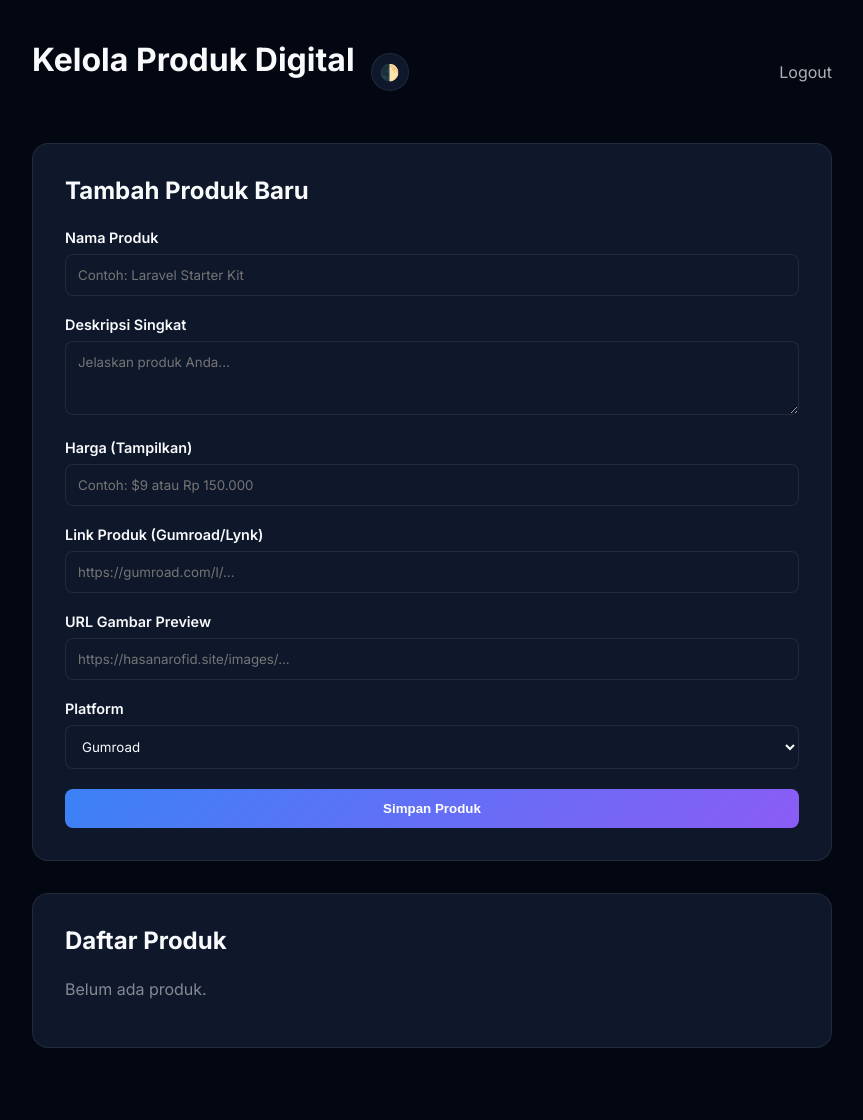
After one commit to hasanarofid/hasanarofid.site, a PHP site: page /form.php in a window 1280 px wide. The commit adds this page. Shown: the whole page, without its empty margins (208-1071 px from the left). Run offline with PHP 8.4, Linux system fonts and the light colour scheme; the visitor is signed in with stand-in values (Sample User, id 1); data comes from the database, SQL or seed files in the repository; both versions use the stored data as it was after the commit.

Commit message:
imrpove produk digital

```diff
--- /dev/null
+++ b/form.php
@@ -0,0 +1,243 @@
+<?php
+session_start();
+$dbFile = __DIR__ . '/stats.db';
+$password = "DemiAllah@1";
+
+// Handle Logout
+if (isset($_GET['logout'])) {
+    unset($_SESSION['admin_logged_in']);
+    header("Location: form.php");
+    exit;
+}
+
+// Handle Login
+if (isset($_POST['login'])) {
+    if ($_POST['password'] === $password) {
+        $_SESSION['admin_logged_in'] = true;
+        header("Location: form.php");
+        exit;
+    } else {
+        http_response_code(403);
+        die("<h1>403 Forbidden</h1><p>Akses ditolak. Password salah.</p>");
+    }
+}
+
+// Check Authentication
+if (!isset($_SESSION['admin_logged_in'])) {
+    http_response_code(403);
+    ?>
+    <!DOCTYPE html>
+    <html lang="id">
+    <head>
+        <meta charset="UTF-8">
+        <title>403 Forbidden</title>
+        <style>
+            :root { --bg: #030712; --surface: #0f172a; --border: rgba(255, 255, 255, 0.08); --text: #f8fafc; }
+            [data-theme="light"] { --bg: #f8fafc; --surface: #ffffff; --border: rgba(0, 0, 0, 0.08); --text: #0f172a; }
+            body { background: var(--bg); color: var(--text); font-family: 'Inter', sans-serif; display: flex; align-items: center; justify-content: center; height: 100vh; margin: 0; }
+            .container { text-align: center; }
+            h1 { cursor: pointer; user-select: none; }
+            input { padding: 12px; border-radius: 8px; border: 1px solid var(--border); background: var(--surface); color: var(--text); margin-top: 20px; }
+            button { padding: 12px 24px; border-radius: 8px; border: none; background: linear-gradient(135deg, #3b82f6, #8b5cf6); color: white; cursor: pointer; }
+            #login-section { display: none; margin-top: 20px; }
+            .theme-toggle { position: fixed; top: 20px; right: 20px; background: var(--surface); border: 1px solid var(--border); color: var(--text); width: 36px; height: 36px; border-radius: 50%; display: flex; align-items: center; justify-content: center; cursor: pointer; transition: 0.3s; }
+        </style>
+    </head>
+    <body>
+        <div class="theme-toggle" id="themeToggle">🌓</div>
+        <div class="container">
+            <h1 onclick="document.getElementById('login-section').style.display='block'">403 Forbidden</h1>
+            <p>Anda tidak memiliki izin untuk mengakses halaman ini.</p>
+            <div id="login-section">
+                <form method="POST">
+                    <input type="password" name="password" placeholder="Password" autofocus>
+                    <button type="submit" name="login">Login</button>
+                </form>
+            </div>
+        </div>
+        <script>
+            {
+                const themeToggle = document.getElementById('themeToggle');
+                const currentTheme = localStorage.getItem('theme') || 'dark';
+                if (currentTheme === 'light') { document.documentElement.setAttribute('data-theme', 'light'); themeToggle.textContent = '☀️'; }
+                themeToggle.addEventListener('click', () => {
+                    const theme = document.documentElement.getAttribute('data-theme');
+                    if (theme === 'light') { document.documentElement.removeAttribute('data-theme'); localStorage.setItem('theme', 'dark'); themeToggle.textContent = '🌓'; }
+                    else { document.documentElement.setAttribute('data-theme', 'light'); localStorage.setItem('theme', 'light'); themeToggle.textContent = '☀️'; }
+                });
+            }
+        </script>
+    </body>
+    </html>
+    <?php
+    exit;
+}
+
+// Database Connection
+try {
+    $db = new PDO('sqlite:' . $dbFile);
+    $db->setAttribute(PDO::ATTR_ERRMODE, PDO::ERRMODE_EXCEPTION);
+} catch (PDOException $e) {
+    die("Database connection failed.");
+}
+
+$editProduct = null;
+if (isset($_GET['edit'])) {
+    $stmt = $db->prepare("SELECT * FROM products WHERE id = ?");
+    $stmt->execute([$_GET['edit']]);
+    $editProduct = $stmt->fetch(PDO::FETCH_ASSOC);
+}
+
+// Handle Add or Update Product
+if (isset($_POST['save_product'])) {
+    $name = $_POST['name'];
+    $description = $_POST['description'];
+    $price = $_POST['price'];
+    $link = $_POST['link'];
+    $image_url = $_POST['image_url'];
+    $platform = $_POST['platform'];
+    $id = $_POST['id'] ?? null;
+
+    if ($id) {
+        $stmt = $db->prepare("UPDATE products SET name = ?, description = ?, price = ?, link = ?, image_url = ?, platform = ? WHERE id = ?");
+        $stmt->execute([$name, $description, $price, $link, $image_url, $platform, $id]);
+        $msg = "updated";
+    } else {
+        $stmt = $db->prepare("INSERT INTO products (name, description, price, link, image_url, platform) VALUES (?, ?, ?, ?, ?, ?)");
+        $stmt->execute([$name, $description, $price, $link, $image_url, $platform]);
+        $msg = "success";
+    }
+    header("Location: form.php?$msg=1");
+    exit;
+}
+
+// Handle Delete Product
+if (isset($_GET['delete'])) {
+    $id = $_GET['delete'];
+    $stmt = $db->prepare("DELETE FROM products WHERE id = ?");
+    $stmt->execute([$id]);
+    header("Location: form.php?deleted=1");
+    exit;
+}
+
+// Fetch Products
+$products = $db->query("SELECT * FROM products ORDER BY created_at DESC")->fetchAll(PDO::FETCH_ASSOC);
+?>
+<!DOCTYPE html>
+<html lang="id">
+<head>
+    <meta charset="UTF-8">
+    <meta name="viewport" content="width=device-width, initial-scale=1.0">
+    <title>Manage Digital Products | Hasan Arofid</title>
+    <link href="https://fonts.googleapis.com/css2?family=Inter:wght@400;600;700&display=swap" rel="stylesheet">
+    <style>
+        :root { --bg: #030712; --surface: #0f172a; --border: rgba(255,255,255,0.08); --text: #f8fafc; --accent: #3b82f6; }
+        [data-theme="light"] { --bg: #f8fafc; --surface: #ffffff; --border: rgba(0,0,0,0.08); --text: #0f172a; }
+        body { font-family: 'Inter', sans-serif; background: var(--bg); color: var(--text); margin: 0; padding: 40px 20px; }
+        .container { max-width: 800px; margin: 0 auto; }
+        header { display: flex; justify-content: space-between; align-items: center; margin-bottom: 40px; }
+        .card { background: var(--surface); border: 1px solid var(--border); padding: 32px; border-radius: 16px; margin-bottom: 32px; }
+        h1, h2 { margin: 0 0 24px; }
+        .form-group { margin-bottom: 20px; }
+        label { display: block; margin-bottom: 8px; font-weight: 600; font-size: 0.9rem; }
+        input, textarea, select { width: 100%; padding: 12px; border-radius: 8px; border: 1px solid var(--border); background: var(--surface); color: var(--text); font-family: inherit; box-sizing: border-box; }
+        button { background: linear-gradient(135deg, #3b82f6, #8b5cf6); color: white; border: none; padding: 12px 24px; border-radius: 8px; font-weight: 700; cursor: pointer; width: 100%; }
+        .product-item { display: flex; justify-content: space-between; align-items: center; padding: 16px; border-bottom: 1px solid var(--border); }
+        .product-item:last-child { border-bottom: none; }
+        .actions { display: flex; gap: 16px; }
+        .delete-btn { color: #f87171; text-decoration: none; font-weight: 600; }
+        .edit-btn { color: #60a5fa; text-decoration: none; font-weight: 600; }
+        .logout-btn { color: var(--text); text-decoration: none; opacity: 0.7; }
+        .platform-tag { font-size: 0.7rem; padding: 2px 8px; border-radius: 4px; background: rgba(255,255,255,0.1); margin-left: 8px; }
+        .alert { padding: 12px; border-radius: 8px; margin-bottom: 24px; text-align: center; font-weight: 600; }
+        .alert-success { background: rgba(74, 222, 128, 0.1); color: #4ade80; }
+        .theme-toggle { background: var(--surface); border: 1px solid var(--border); color: var(--text); width: 36px; height: 36px; border-radius: 50%; display: flex; align-items: center; justify-content: center; cursor: pointer; transition: 0.3s; }
+    </style>
+</head>
+<body>
+    <div class="container">
+        <header>
+            <div style="display: flex; align-items: center; gap: 16px;">
+                <h1 style="cursor: pointer;" onclick="window.location.href='form.php'">Kelola Produk Digital</h1>
+                <div class="theme-toggle" id="themeToggle">🌓</div>
+            </div>
+            <a href="?logout=1" class="logout-btn">Logout</a>
+        </header>
+
+        <?php if (isset($_GET['success'])): ?> <div class="alert alert-success">Produk berhasil ditambahkan!</div> <?php endif; ?>
+        <?php if (isset($_GET['updated'])): ?> <div class="alert alert-success">Produk berhasil diperbarui!</div> <?php endif; ?>
+        <?php if (isset($_GET['deleted'])): ?> <div class="alert alert-success">Produk berhasil dihapus!</div> <?php endif; ?>
+
+        <div class="card">
+            <h2><?= $editProduct ? 'Edit Produk' : 'Tambah Produk Baru' ?></h2>
+            <form method="POST">
+                <input type="hidden" name="id" value="<?= $editProduct['id'] ?? '' ?>">
+                <div class="form-group">
+                    <label>Nama Produk</label>
+                    <input type="text" name="name" required placeholder="Contoh: Laravel Starter Kit" value="<?= htmlspecialchars($editProduct['name'] ?? '') ?>">
+                </div>
+                <div class="form-group">
+                    <label>Deskripsi Singkat</label>
+                    <textarea name="description" rows="3" placeholder="Jelaskan produk Anda..."><?= htmlspecialchars($editProduct['description'] ?? '') ?></textarea>
+                </div>
+                <div class="form-group">
+                    <label>Harga (Tampilkan)</label>
+                    <input type="text" name="price" placeholder="Contoh: $9 atau Rp 150.000" value="<?= htmlspecialchars($editProduct['price'] ?? '') ?>">
+                </div>
+                <div class="form-group">
+                    <label>Link Produk (Gumroad/Lynk)</label>
+                    <input type="url" name="link" required placeholder="https://gumroad.com/l/..." value="<?= htmlspecialchars($editProduct['link'] ?? '') ?>">
+                </div>
+                <div class="form-group">
+                    <label>URL Gambar Preview</label>
+                    <input type="url" name="image_url" placeholder="https://hasanarofid.site/images/..." value="<?= htmlspecialchars($editProduct['image_url'] ?? '') ?>">
+                </div>
+                <div class="form-group">
+                    <label>Platform</label>
+                    <select name="platform">
+                        <option value="gumroad" <?= (isset($editProduct['platform']) && $editProduct['platform'] === 'gumroad') ? 'selected' : '' ?>>Gumroad</option>
+                        <option value="lynk" <?= (isset($editProduct['platform']) && $editProduct['platform'] === 'lynk') ? 'selected' : '' ?>>Lynk.id</option>
+                    </select>
+                </div>
+                <button type="submit" name="save_product"><?= $editProduct ? 'Perbarui Produk' : 'Simpan Produk' ?></button>
+                <?php if ($editProduct): ?>
+                    <a href="form.php" style="display: block; text-align: center; margin-top: 16px; color: var(--text-muted); text-decoration: none;">Batal Edit</a>
+                <?php endif; ?>
+            </form>
+        </div>
+
+        <div class="card">
+            <h2>Daftar Produk</h2>
+            <?php if (empty($products)): ?>
+                <p style="opacity: 0.5;">Belum ada produk.</p>
+            <?php else: ?>
+                <?php foreach ($products as $p): ?>
+                    <div class="product-item">
+                        <div>
+                            <strong><?= htmlspecialchars($p['name']) ?></strong>
+                            <span class="platform-tag"><?= strtoupper($p['platform']) ?></span>
+                            <div style="font-size: 0.8rem; opacity: 0.6;"><?= htmlspecialchars($p['price']) ?></div>
+                        </div>
+                        <div class="actions">
+                            <a href="?edit=<?= $p['id'] ?>" class="edit-btn">Edit</a>
+                            <a href="?delete=<?= $p['id'] ?>" class="delete-btn" onclick="return confirm('Hapus produk ini?')">Hapus</a>
+                        </div>
+                    </div>
+                <?php endforeach; ?>
+            <?php endif; ?>
+        </div>
+    </div>
+    <script>
+        {
+            const themeToggle = document.getElementById('themeToggle');
+            const currentTheme = localStorage.getItem('theme') || 'dark';
+            if (currentTheme === 'light') { document.documentElement.setAttribute('data-theme', 'light'); themeToggle.textContent = '☀️'; }
+            themeToggle.addEventListener('click', () => {
+                const theme = document.documentElement.getAttribute('data-theme');
+                if (theme === 'light') { document.documentElement.removeAttribute('data-theme'); localStorage.setItem('theme', 'dark'); themeToggle.textContent = '🌓'; }
+                else { document.documentElement.setAttribute('data-theme', 'light'); localStorage.setItem('theme', 'light'); themeToggle.textContent = '☀️'; }
+            });
+        }
+    </script>
+</body>
+</html>
```
Also changed, not shown: index.php (+96 -2 lines), products.php (added, +295 -0 lines), .htaccess, stats.db.
